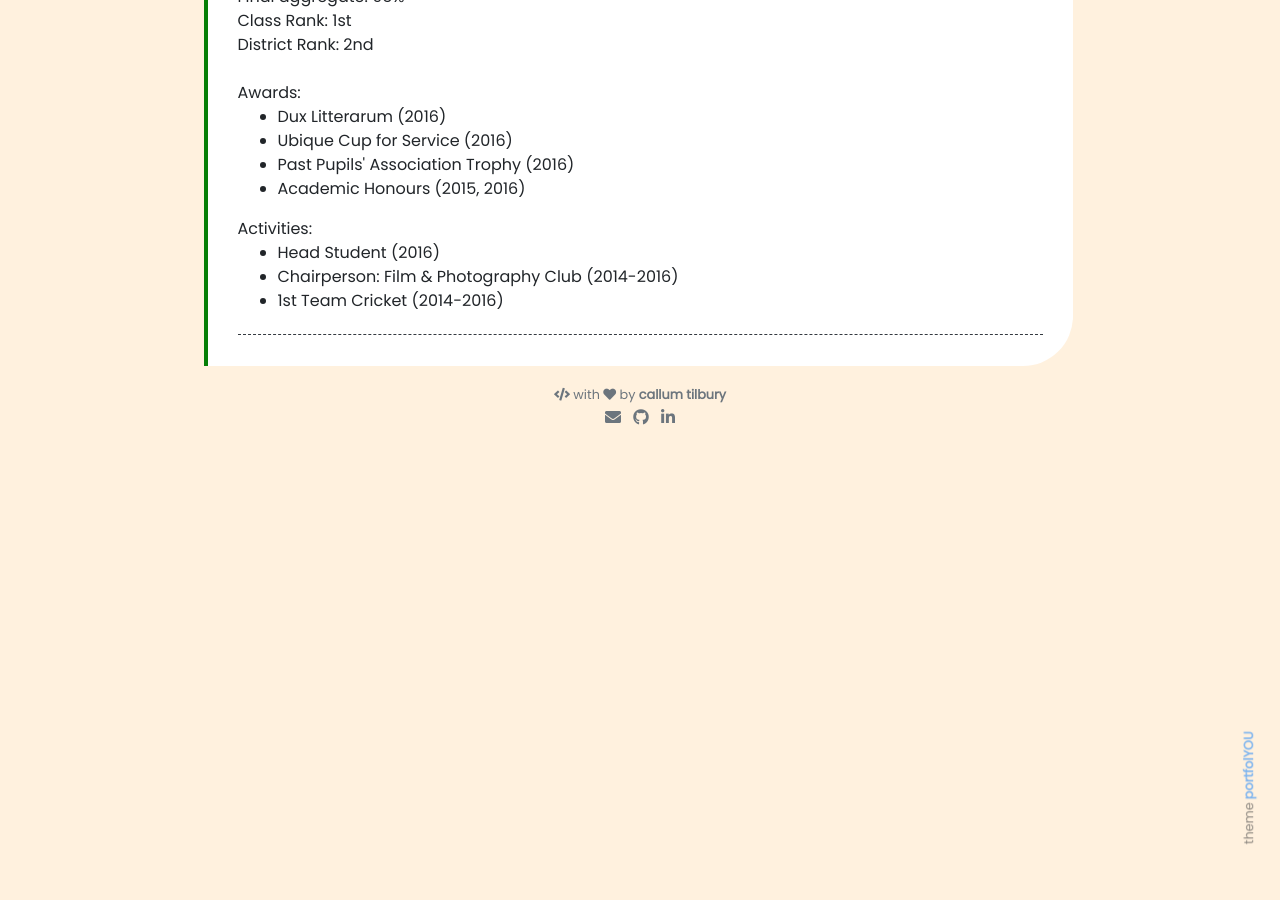
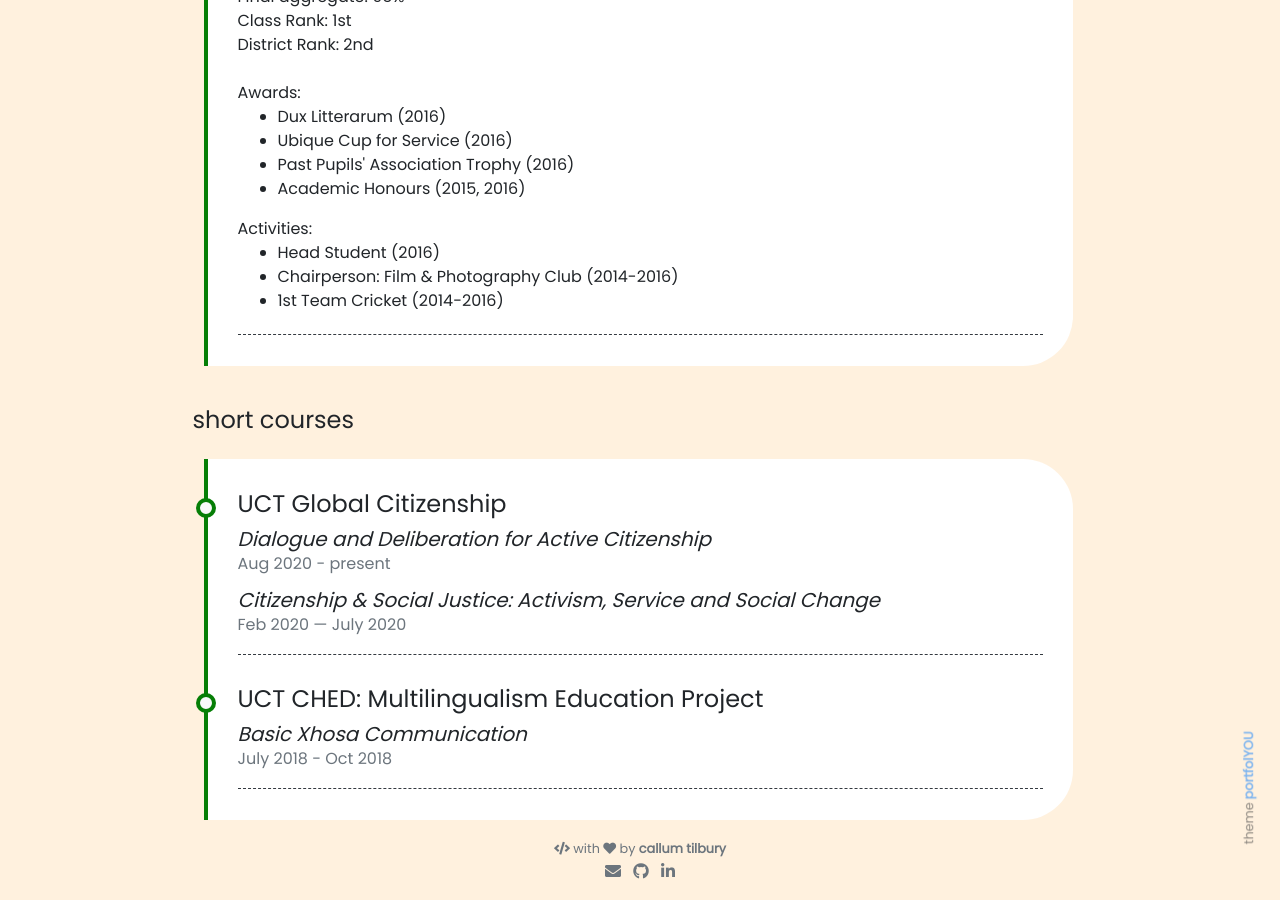
Before and after one commit to callumtilbury/callumtilbury.github.io, a Jekyll site: the page built from pages/education.md, in a window 1280 px wide and 900 px high, scrolled down 1205 px. Built offline with Jekyll 4.4.1, drawn with Linux system fonts in a browser that asks for light colours; nearby versions of some CDN libraries; before the commit the page ends 1651 px from its top, so only the background shows below that.

Commit message:
Added short courses to education section.

```diff
--- a/pages/education.md
+++ b/pages/education.md
@@ -29,3 +29,42 @@ weight: 1
     {% endfor %}
   </div>
 </div>
+
+<br/>
+
+#### short courses
+
+<div class="col mt-4">
+  <div class="timeline-body">
+    <div class="timeline-item">
+        <div class="content">
+        <div class="row">
+            <div class="col-12">
+                <h4>UCT Global Citizenship</h4>
+                <div>
+                    <h5><i>Dialogue and Deliberation for Active Citizenship</i></h5>
+                    <h6 class="date">Aug 2020 - present</h6>
+                </div>
+                <div>
+                    <h5><i>Citizenship & Social Justice: Activism, Service and Social Change</i></h5>
+                    <h6 class="date">Feb 2020 — July 2020</h6>
+                </div>
+            </div>
+        </div>
+        </div>
+      </div>
+    <div class="timeline-item">
+        <div class="content">
+        <div class="row">
+            <div class="col-12">
+                <h4> UCT CHED: Multilingualism Education Project</h4>
+                <div>
+                    <h5><i>Basic Xhosa Communication</i></h5>
+                    <h6 class="date">July 2018 - Oct 2018</h6>
+                </div>
+            </div>
+        </div>
+        </div>
+      </div>
+  </div>
+</div>
```
Also changed, not shown: assets/images/test_image.jpeg (deleted), 2 other files.
